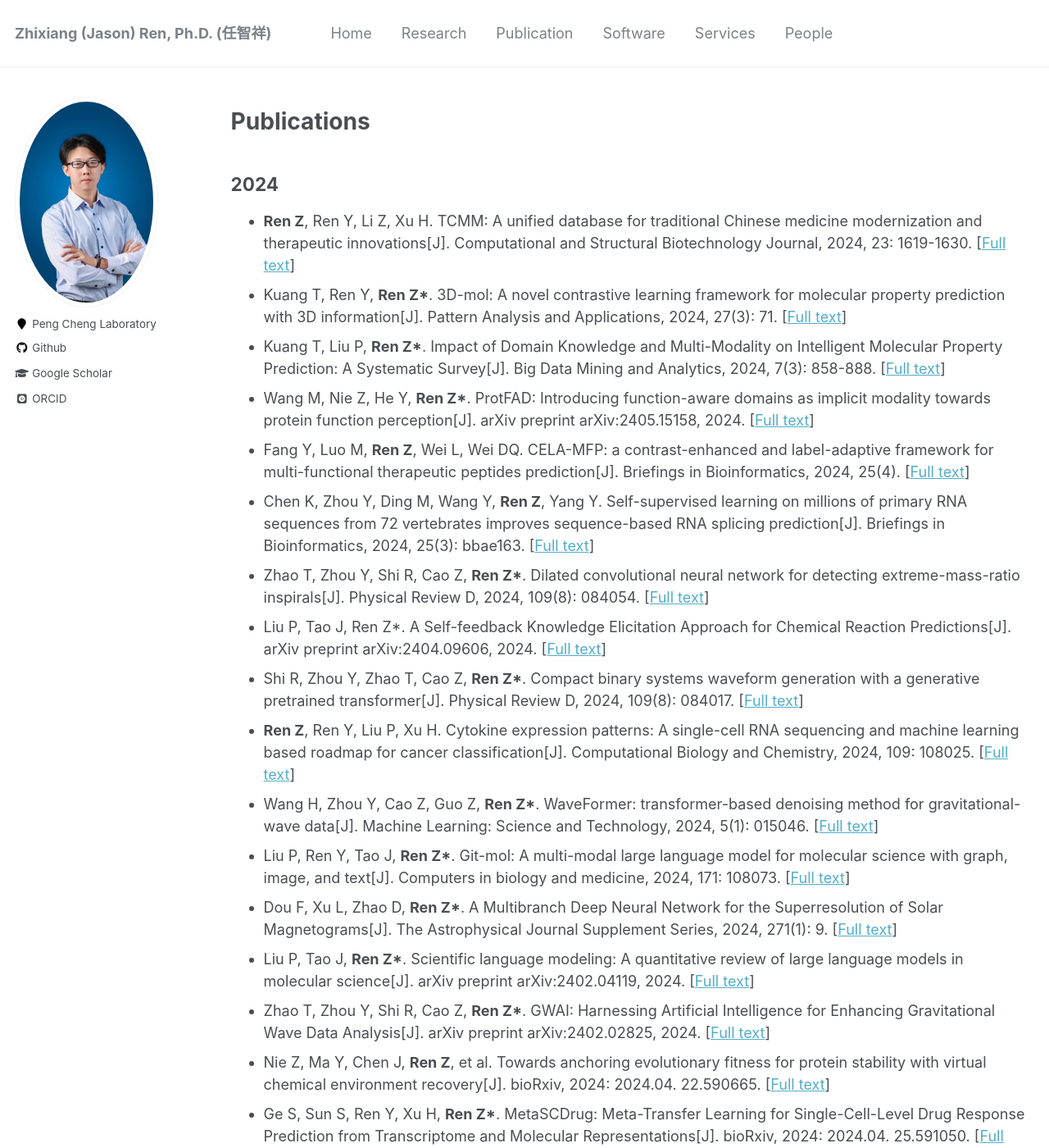
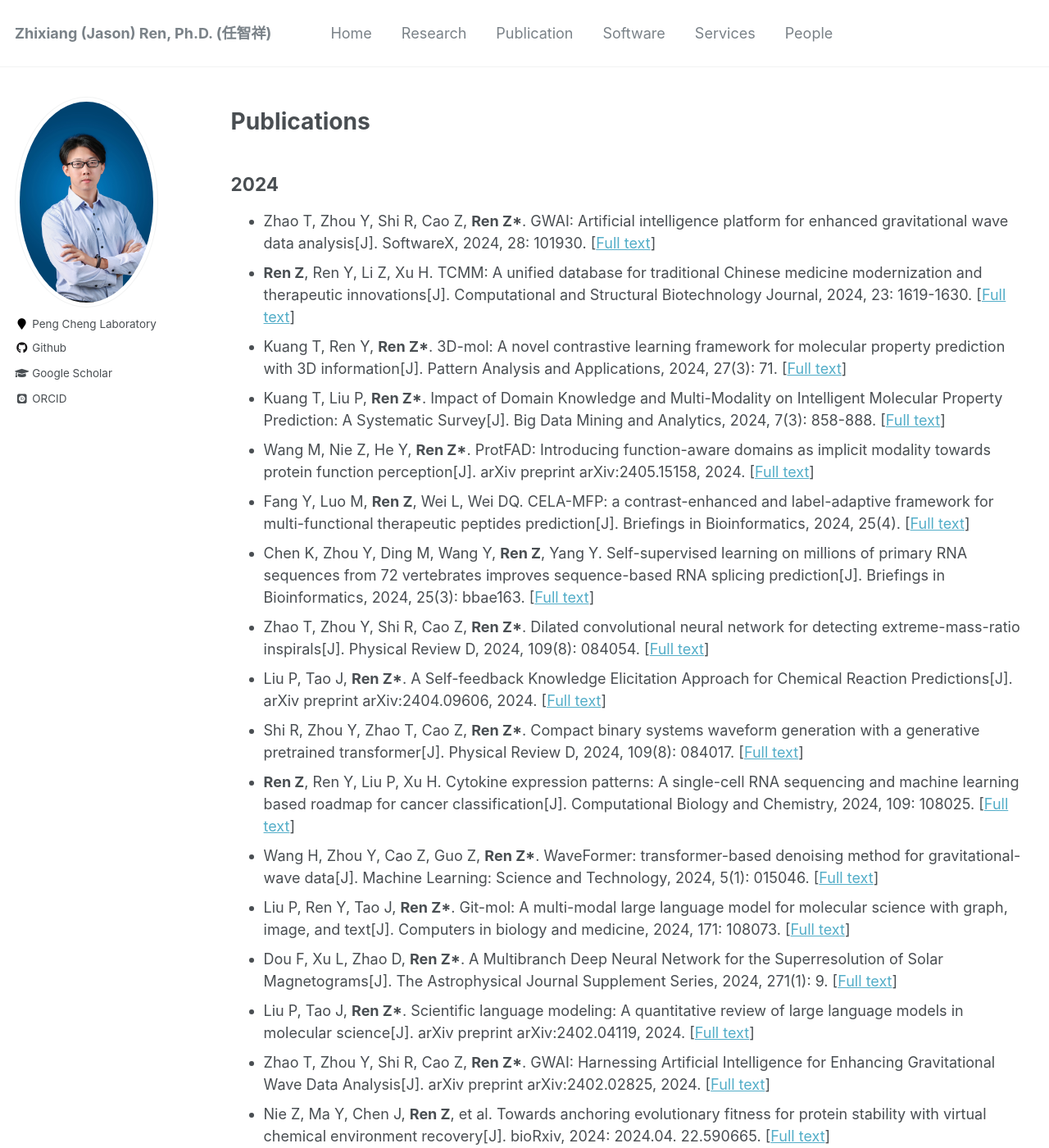
Before and after one commit to zhixiang-ren/zhixiang-ren.github.io, a Jekyll site: the page built from _pages/Publication.html, in a window 1280 px wide and 1400 px high. Shown: the whole window at 82% size. Built offline with Jekyll 4.4.1, drawn with Linux system fonts in a browser that asks for light colours; some web fonts are replaced.

Commit message:
Update Publication.html

```diff
--- a/_pages/Publication.html
+++ b/_pages/Publication.html
@@ -10,6 +10,7 @@ author_profile: true
 <!-- 2024 年的论文 -->
 <h2>2024</h2>
 <ul>
+    <li>Zhao T, Zhou Y, Shi R, Cao Z, <strong>Ren Z*</strong>. GWAI: Artificial intelligence platform for enhanced gravitational wave data analysis[J]. SoftwareX, 2024, 28: 101930. [<a href="https://www.sciencedirect.com/science/article/pii/S2352711024003005" target="_blank">Full text</a>]</li>
     <li><strong>Ren Z</strong>, Ren Y, Li Z, Xu H. TCMM: A unified database for traditional Chinese medicine modernization and therapeutic innovations[J]. Computational and Structural Biotechnology Journal, 2024, 23: 1619-1630. [<a href="https://www.sciencedirect.com/science/article/pii/S2001037024001053" target="_blank">Full text</a>]</li>
     <li>Kuang T, Ren Y, <strong>Ren Z*</strong>. 3D-mol: A novel contrastive learning framework for molecular property prediction with 3D information[J]. Pattern Analysis and Applications, 2024, 27(3): 71. [<a href="https://link.springer.com/article/10.1007/s10044-024-01287-8" target="_blank">Full text</a>]</li>
     <li>Kuang T, Liu P, <strong>Ren Z*</strong>. Impact of Domain Knowledge and Multi-Modality on Intelligent Molecular Property Prediction: A Systematic Survey[J]. Big Data Mining and Analytics, 2024, 7(3): 858-888. [<a href="https://ieeexplore.ieee.org/abstract/document/10654686/" target="_blank">Full text</a>]</li>
@@ -17,7 +18,7 @@ author_profile: true
     <li>Fang Y, Luo M, <strong>Ren Z</strong>, Wei L, Wei DQ. CELA-MFP: a contrast-enhanced and label-adaptive framework for multi-functional therapeutic peptides prediction[J]. Briefings in Bioinformatics, 2024, 25(4). [<a href="https://academic.oup.com/bib/article-abstract/25/4/bbae348/7717954" target="_blank">Full text</a>]</li>
     <li>Chen K, Zhou Y, Ding M, Wang Y, <strong>Ren Z</strong>, Yang Y. Self-supervised learning on millions of primary RNA sequences from 72 vertebrates improves sequence-based RNA splicing prediction[J]. Briefings in Bioinformatics, 2024, 25(3): bbae163. [<a href="https://academic.oup.com/bib/article-abstract/25/3/bbae163/7644137" target="_blank">Full text</a>]</li>
     <li>Zhao T, Zhou Y, Shi R, Cao Z, <strong>Ren Z*</strong>. Dilated convolutional neural network for detecting extreme-mass-ratio inspirals[J]. Physical Review D, 2024, 109(8): 084054. [<a href="https://journals.aps.org/prd/abstract/10.1103/PhysRevD.109.084054" target="_blank">Full text</a>]</li>
-    <li>Liu P, Tao J, Ren Z*. A Self-feedback Knowledge Elicitation Approach for Chemical Reaction Predictions[J]. arXiv preprint arXiv:2404.09606, 2024. [<a href="https://arxiv.org/abs/2404.09606" target="_blank">Full text</a>]</li>
+    <li>Liu P, Tao J, <strong>Ren Z*</strong>. A Self-feedback Knowledge Elicitation Approach for Chemical Reaction Predictions[J]. arXiv preprint arXiv:2404.09606, 2024. [<a href="https://arxiv.org/abs/2404.09606" target="_blank">Full text</a>]</li>
     <li>Shi R, Zhou Y, Zhao T, Cao Z, <strong>Ren Z*</strong>. Compact binary systems waveform generation with a generative pretrained transformer[J]. Physical Review D, 2024, 109(8): 084017. [<a href="https://journals.aps.org/prd/abstract/10.1103/PhysRevD.109.084017" target="_blank">Full text</a>]</li>
     <li><strong>Ren Z</strong>, Ren Y, Liu P, Xu H. Cytokine expression patterns: A single-cell RNA sequencing and machine learning based roadmap for cancer classification[J]. Computational Biology and Chemistry, 2024, 109: 108025. [<a href="https://www.sciencedirect.com/science/article/pii/S1476927124000136" target="_blank">Full text</a>]</li>
     <li>Wang H, Zhou Y, Cao Z, Guo Z, <strong>Ren Z*</strong>. WaveFormer: transformer-based denoising method for gravitational-wave data[J]. Machine Learning: Science and Technology, 2024, 5(1): 015046. [<a href="https://iopscience.iop.org/article/10.1088/2632-2153/ad2f54/meta" target="_blank">Full text</a>]</li>
```
